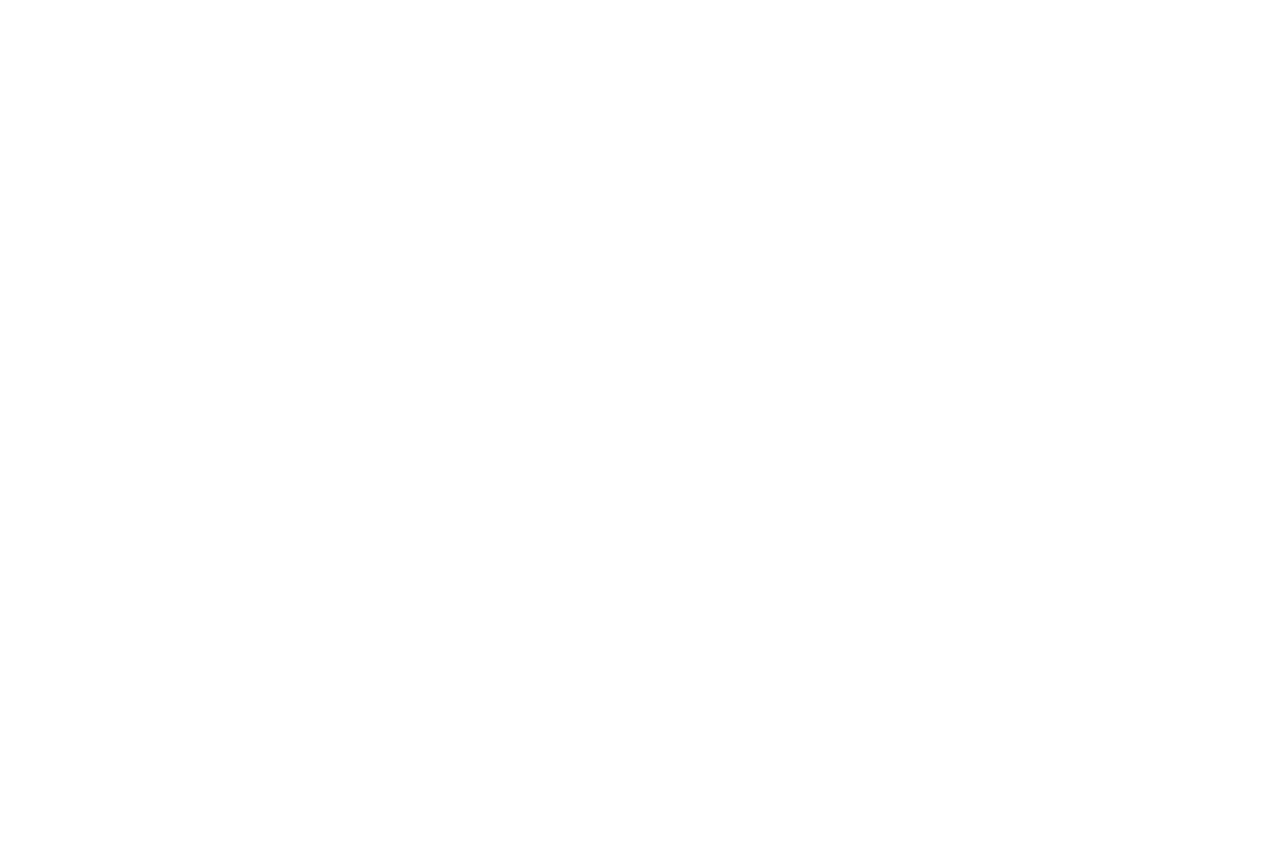
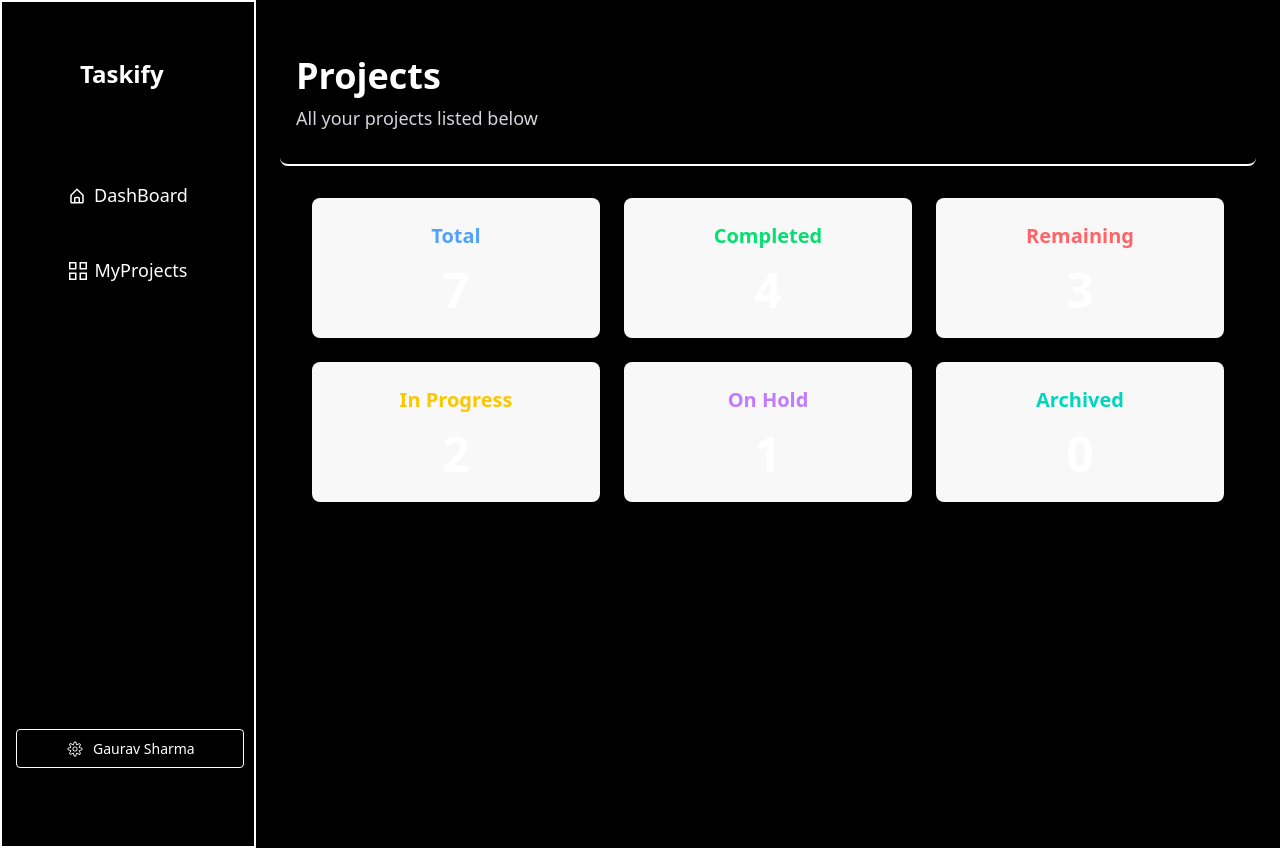
Before and after one commit to GauravSharma1711/Taskify, a React (Vite) app in the folder frontend/: page /myprojects in a window 1280 px wide. Before the commit this address had no page. Before the commit the page ends 800 px from the top, so only its background shows below. Built offline with nearby package versions, Linux system fonts and the light colour scheme.

Commit message:
basic ui complete

```diff
--- a/frontend/src/App.jsx
+++ b/frontend/src/App.jsx
@@ -5,6 +5,8 @@ import Signup from './pages/Signup'
 import Home from './pages/Home'
 import Dashboard from './pages/Dashboard'
 import Layout from './layout/Layout'
+import MyProjects from './pages/MyProjects'
+import Profile from './pages/Profile'
 
 const App = () => {
   return (
@@ -17,6 +19,8 @@ const App = () => {
 
  <Route element={<Layout />}>
         <Route path="/dashboard" element={<Dashboard />} />
+        <Route path="/myprojects" element={<MyProjects />} />
+        <Route path="/profile" element={<Profile />} />
         {/* You can add more sidebar pages here */}
       </Route>
 
--- /dev/null
+++ b/frontend/src/components/Footer.jsx
@@ -0,0 +1,13 @@
+import React from 'react'
+
+const Footer = () => {
+  return (
+    <footer className="footer sm:footer-horizontal footer-center bg-base-300 text-base-content p-4">
+  <aside>
+    <p>Copyright © {new Date().getFullYear()} - All right reserved by ACME Industries Ltd</p>
+  </aside>
+</footer>
+  )
+}
+
+export default Footer
--- a/frontend/src/components/Navbar.jsx
+++ b/frontend/src/components/Navbar.jsx
@@ -1,8 +1,27 @@
 import React from 'react'
+import { Link } from 'react-router-dom'
 
 const Navbar = () => {
   return (
-    <div>Navbar</div>
+ <div className="navbar bg-base-200 shadow-sm">
+  <div className="flex-1">
+    <a className="btn btn-ghost text-xl">Projecto</a>
+  </div>
+  <div className="flex-none">
+    <ul className="menu menu-horizontal px-1">
+
+      <li>
+        <details>
+          <summary>Access</summary>
+          <ul className="bg-base-100 rounded-t-none p-2">
+            <li><Link to={'/login'} >Login</Link></li>
+            <li><Link to={'/signup'}>Signup</Link></li>
+          </ul>
+        </details>
+      </li>
+    </ul>
+  </div>
+</div>
   )
 }
 
--- a/frontend/src/components/Sidebar.jsx
+++ b/frontend/src/components/Sidebar.jsx
@@ -21,7 +21,7 @@ const Sidebar = () => {
            DashBoard
            </Link>
 
- <Link to={'/dashboard'} className=' text-[18px] flex px-12 py-3 rounded-sm  cursor-pointer items-center hover:bg-base-200 justify-center gap-2' >
+ <Link to={'/myprojects'} className=' text-[18px] flex px-12 py-3 rounded-sm  cursor-pointer items-center hover:bg-base-200 justify-center gap-2' >
            <GrProjects />
            MyProjects
            </Link>
@@ -45,7 +45,7 @@ const Sidebar = () => {
     tabIndex={0}
     className="dropdown-content menu bg-base-200 rounded-box z-10 w-52 p-2 shadow"
   >
-    <li><a>Profile</a></li>
+    <li><Link to={'/profile'}>Profile</Link></li>
     <li><a>Logout</a></li>
   </ul>
 </div>
--- a/frontend/src/pages/Dashboard.jsx
+++ b/frontend/src/pages/Dashboard.jsx
@@ -4,13 +4,13 @@ import { IoCreateSharp } from "react-icons/io5";
 const Dashboard = () => {
   return (
     <div className=' bg-black min-h-screen w-full' >
-       <div className=' border-2 border-white p-4 flex flex-col items-start justify-center '>
+       <div className=' border-2 border-white p-4 flex flex-col items-center lg:items-start justify-center '>
            <h1 className=' font-bold text-2xl' >Projects Overview</h1>
            <p>Manage your project efficiently</p>
        </div>
 
 
-       <div className=' grid grid-rows-1 grid-cols-3 gap-2 p-8'>
+       <div className=' grid grid-rows-1 place-items-center lg:grid-cols-3  grid-cols-1 gap-4 p-8'>
 
     <div className='card bg-base-200 w-66 shadow-sm ' >
  <div className="card-body flex flex-col items-center justify-center">
--- a/frontend/src/pages/Home.jsx
+++ b/frontend/src/pages/Home.jsx
@@ -1,9 +1,64 @@
 import React from 'react'
 import Sidebar from '../components/Sidebar'
+import Navbar from '../components/Navbar'
+import Footer from '../components/Footer'
 
 const Home = () => {
     return (
-    <div className=' bg-black min-h-screen w-full' >
+    <div className=' bg-black min-h-screen w-full flex flex-col ' >
+  <Navbar/>
+
+
+ <main className=' flex-grow'>
+
+  <div className=' flex flex-col items-center justify-center mt-8 p-12'>
+    <h1 className=' font-bold text-5xl p-2'>Welcome to Projecto</h1>
+    <p className=' font-light text-md'>Your Projects, Managed Smarter</p>
+  </div>
+
+
+<div>
+  <h2 className=' flex items-center justify-center text-3xl'>Our Features</h2>
+</div>
+  <div className=' grid grid-cols-1 md:grid-cols-2 lg:grid-cols-4 ' >
+
+   <div className="card bg-base-200 text-neutral-content m-8 w-66">
+  <div className="card-body items-center text-center">
+    <h2 className="card-title">Projects</h2>
+    <p>create your own project with ease</p>
+  </div>
+</div>
+
+
+
+ <div className="card bg-base-200 text-neutral-content m-8 w-66">
+  <div className="card-body items-center text-center">
+    <h2 className="card-title">Member</h2>
+    <p>Add members to your project</p>
+  </div>
+</div>
+
+
+   <div className="card bg-base-200 text-neutral-content m-8 w-66">
+  <div className="card-body items-center text-center">
+    <h2 className="card-title">Notes</h2>
+    <p>Add notes in your project</p>
+  </div>
+</div>
+
+
+ <div className="card bg-base-200 text-neutral-content m-8 w-66">
+  <div className="card-body items-center text-center">
+    <h2 className="card-title">Tasks</h2>
+    <p>Assign tasks and subtasks in your project</p>
+  </div>
+</div>
+
+
+  </div>
+</main>
+
+<Footer/>
 
 
     </div>
--- /dev/null
+++ b/frontend/src/pages/MyProjects.jsx
@@ -0,0 +1,71 @@
+
+
+import React from 'react';
+
+const MyProjects = () => {
+  return (
+
+    <div className='bg-black min-h-screen w-full text-white font-sans'>
+
+      <div className='border-b-2 border-white py-8 px-4 flex flex-col items-center lg:items-start justify-center rounded-b-lg'>
+        <h1 className='font-bold text-4xl mb-2'>Projects</h1>
+        <p className='text-lg text-gray-300'>All your projects listed below</p>
+      </div>
+
+      <div className='grid grid-cols-1 place-items-center md:grid-cols-2 lg:grid-cols-3 gap-6 p-8'>
+
+
+
+        <div className='card bg-base-200 w-full rounded-lg shadow-lg transform transition-transform hover:scale-105'>
+          <div className="card-body flex flex-col items-center justify-center p-6">
+            <h2 className="card-title text-xl font-semibold text-blue-400 mb-2">Total</h2>
+            <span className='font-bold text-5xl text-white'>7</span>
+          </div>
+        </div>
+
+
+        <div className='card bg-base-200 w-full rounded-lg shadow-lg transform transition-transform hover:scale-105'>
+          <div className="card-body flex flex-col items-center justify-center p-6">
+            <h2 className="card-title text-xl font-semibold text-green-400 mb-2">Completed</h2>
+            <span className='font-bold text-5xl text-white'>4</span>
+          </div>
+        </div>
+
+
+        <div className='card bg-base-200 w-full rounded-lg shadow-lg transform transition-transform hover:scale-105'>
+          <div className="card-body flex flex-col items-center justify-center p-6">
+            <h2 className="card-title text-xl font-semibold text-red-400 mb-2">Remaining</h2>
+            <span className='font-bold text-5xl text-white'>3</span>
+          </div>
+        </div>
+
+
+        <div className='card bg-base-200 w-full rounded-lg shadow-lg transform transition-transform hover:scale-105'>
+          <div className="card-body flex flex-col items-center justify-center p-6">
+            <h2 className="card-title text-xl font-semibold text-yellow-400 mb-2">In Progress</h2>
+            <span className='font-bold text-5xl text-white'>2</span>
+          </div>
+        </div>
+
+
+        <div className='card bg-base-200 w-full rounded-lg shadow-lg transform transition-transform hover:scale-105'>
+          <div className="card-body flex flex-col items-center justify-center p-6">
+            <h2 className="card-title text-xl font-semibold text-purple-400 mb-2">On Hold</h2>
+            <span className='font-bold text-5xl text-white'>1</span>
+          </div>
+        </div>
+
+
+        <div className='card bg-base-200 w-full rounded-lg shadow-lg transform transition-transform hover:scale-105'>
+          <div className="card-body flex flex-col items-center justify-center p-6">
+            <h2 className="card-title text-xl font-semibold text-teal-400 mb-2">Archived</h2>
+            <span className='font-bold text-5xl text-white'>0</span>
+          </div>
+        </div>
+
+      </div>
+    </div>
+  );
+};
+
+export default MyProjects;
--- /dev/null
+++ b/frontend/src/pages/Profile.jsx
@@ -0,0 +1,64 @@
+import React from 'react'
+import { MdEdit } from "react-icons/md";
+const Profile = () => {
+  return (
+    <div className='bg-black min-h-screen w-full text-white font-sans'>
+
+      <div className='border-b-2 border-white py-8 px-4 flex flex-col items-center lg:items-start justify-center rounded-b-lg'>
+        <h1 className='font-bold text-4xl mb-2'>My Profile</h1>
+        <p className='text-lg text-gray-300'>Mange your account</p>
+      </div>
+
+      <div className='grid grid-cols-1 place-items-center  lg:grid-cols-2 gap-6 p-8'>
+
+
+
+        <div className='card bg-base-200 w-full rounded-lg shadow-lg transform transition-transform hover:scale-105'>
+          <div className="card-body flex flex-col items-center justify-center p-6">
+            <h2 className="card-title text-xl font-semibold text-blue-400 mb-2">username</h2>
+            <span className='font-bold text-5xl text-white'>7</span>
+          </div>
+        </div>
+
+
+        <div className='card bg-base-200 w-full rounded-lg shadow-lg transform transition-transform hover:scale-105'>
+          <div className="card-body flex flex-col items-center justify-center p-6">
+            <h2 className="card-title text-xl font-semibold text-green-400 mb-2">email</h2>
+            <span className='font-bold text-5xl text-white'>4</span>
+          </div>
+        </div>
+
+
+        <div className='card bg-base-200 w-full rounded-lg shadow-lg transform transition-transform hover:scale-105'>
+          <div className="card-body flex flex-col items-center justify-center p-6">
+            <h2 className="card-title text-xl font-semibold text-red-400 mb-2">fullname</h2>
+            <span className='font-bold text-5xl text-white'>3</span>
+          </div>
+        </div>
+
+
+        <div className='card bg-base-200 w-full rounded-lg shadow-lg transform transition-transform hover:scale-105'>
+          <div className="card-body flex flex-col items-center justify-center p-6">
+            <h2 className="card-title text-xl font-semibold text-yellow-400 mb-2">role</h2>
+            <span className='font-bold text-5xl text-white'>2</span>
+          </div>
+        </div>
+
+
+
+
+      </div>
+
+
+ <div className=' border-2  lg-w-full border-white p-2 rounded-md flex items-center justify-center cursor-pointer '>
+          <MdEdit />
+           <h3>Edit Profile</h3>
+       </div>
+
+
+    </div>
+
+  )
+}
+
+export default Profile
```
Also changed, not shown: frontend/src/pages/Login.jsx (+4 -4 lines), frontend/src/pages/Signup.jsx (+7 -7 lines).
